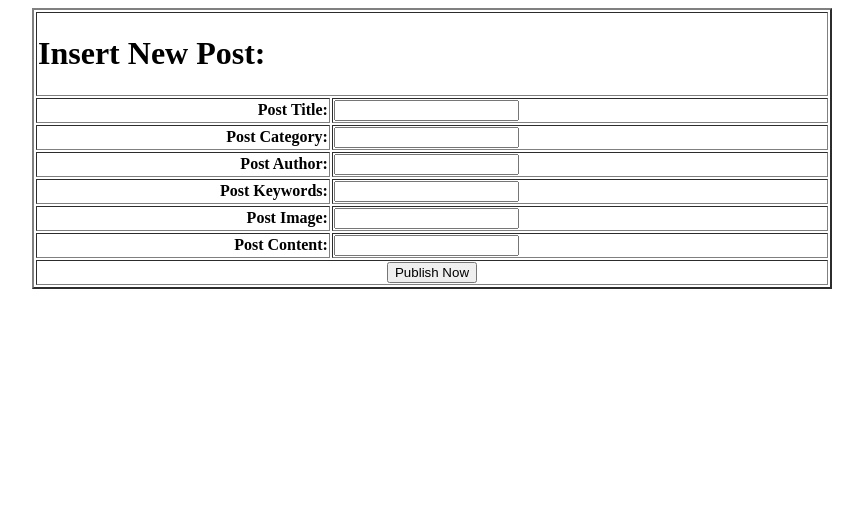
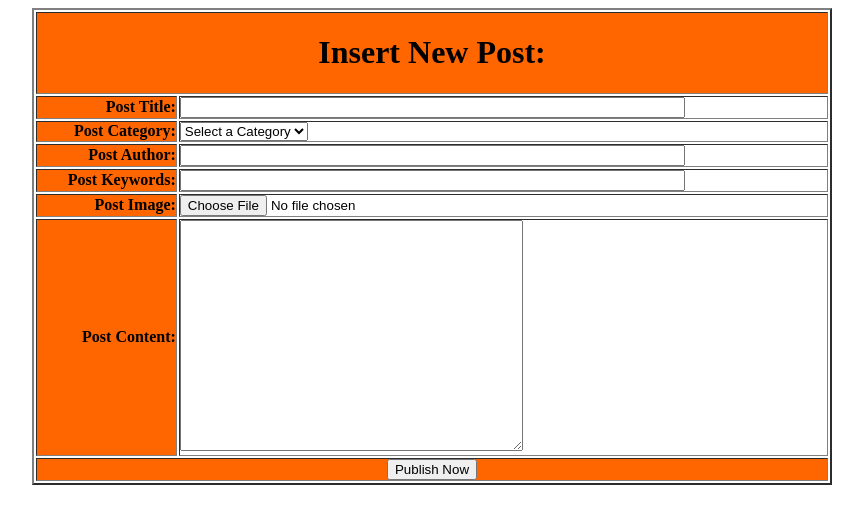
Before and after one commit to drpatpat/kf454fkskf, a PHP site: page /admin/insert_post.php in a window 1280 px wide. Shown: the top 524 px of the page, without its empty margins (208-1071 px from the left). Run offline with PHP 8.4, Linux system fonts and the light colour scheme; tables that the repository leaves empty or names only in its code hold one stand-in row (values such as "Sample post"); some libraries are stand-ins or nearby versions.

Commit message:
Post area completed

```diff
--- a/admin/insert_post.php
+++ b/admin/insert_post.php
@@ -2,41 +2,87 @@
 <html>
     <head>
         <title> </title>
+        <script src="//tinymce.cachefly.net/4.1/tinymce.min.js"></script>
+        <script>tinymce.init({selector:'textarea'});</script>
+        <style type="text/css">
+            td, tr {padding:0px; margin:0px;}
+        </style>
     </head>
     <body>
         <form action="insert_post.php" method="post" enctype="multipart/form-data">
             <table width="800" align="center" border="2">
-                <tr>
-                    <td colspan="6"><h1>Insert New Post:</h1></td>
+                <tr bgcolor="#FF6600">
+                    <td colspan="6" align="center"><h1>Insert New Post:</h1></td>
                 </tr>
                 <tr>
-                    <td align="right"><strong>Post Title:</strong></td>
-                    <td><input type="text" name="post_title"/></td>
+                    <td align="right" bgcolor="#FF6600"><strong>Post Title:</strong></td>
+                    <td><input type="text" name="post_title" size="60" /></td>
                 </tr>
                 <tr>
-                    <td align="right"><strong>Post Category:</strong></td>
-                    <td><input type="text" name="post_title"/></td>
+                    <td align="right" bgcolor="#FF6600"><strong>Post Category:</strong></td>
+                    <td>
+                        <select name="post_cat">
+                            <option value='null'>Select a Category</option>
+                            <?php
+                                include("../includes/connect.php");
+                                $get_cats = "SELECT * FROM categories";
+                                $run_cats = $db->query($get_cats);
+
+                                while($cats_row = $run_cats->fetch_array()) {
+                                    $cat_id = $cats_row['cat_id'];
+                                    $cat_title = $cats_row['cat_title'];
+                                    echo "<option value='$cat_id'>$cat_title</option>";
+                                }
+                            ?>
+                        </select>
+                    </td>
                 </tr>
                 <tr>
-                    <td align="right"><strong>Post Author:</strong></td>
-                    <td><input type="text" name="post_title"/></td>
+                    <td align="right" bgcolor="#FF6600"><strong>Post Author:</strong></td>
+                    <td><input type="text" name="post_author" size="60" /></td>
                 </tr>
                 <tr>
-                    <td align="right"><strong>Post Keywords:</strong></td>
-                    <td><input type="text" name="post_title"/></td>
+                    <td align="right" bgcolor="#FF6600"><strong>Post Keywords:</strong></td>
+                    <td><input type="text" name="post_keywords" size="60" /></td>
                 </tr>
                 <tr>
-                    <td align="right"><strong>Post Image:</strong></td>
-                    <td><input type="text" name="post_title"/></td>
+                    <td align="right" bgcolor="#FF6600"><strong>Post Image:</strong></td>
+                    <td><input type="file" name="post_image" size="50" /></td>
                 </tr>
                 <tr>
-                    <td align="right"><strong>Post Content:</strong></td>
-                    <td><input type="text" name="post_title"/></td>
+                    <td align="right" bgcolor="#FF6600"><strong>Post Content:</strong></td>
+                    <td><textarea name="post_content" rows="15" cols="40"></textarea></td>
                 </tr>
-                <tr>
+                <tr bgcolor="#FF6600">
                     <td colspan="6" align="center"><input type="submit" name="submit" value="Publish Now" /></td>
                 </tr>
             </table>
         </form>
     </body>
 </html>
+<?php
+    if(isset($_POST['submit'])) {
+        $post_title = $_POST['post_title'];
+        $post_date = date('m-d-y');
+        $post_cat = $_POST['post_cat'];
+        $post_author = $_POST['post_author'];
+        $post_keywords = $_POST['post_keywords'];
+        $post_image = $_FILES['post_image']['name'];
+        $post_image_tmp = $_FILES['post_image']['tmp_name'];
+        $post_content = $_POST['post_content'];
+
+        if($post_title=='' || $post_cat=='null' || $post_author=='' || $post_keywords=='' || $post_image=='' || $post_content=='') {
+            echo "<script>alert('Please fill in all the fields');</script>";
+            exit();
+        } else {
+            move_uploaded_file($post_image_tmp,"post_images/$post_image");
+            $insert_posts = "INSERT INTO posts (cat_id, post_title, post_date, post_author, post_keywords, post_image, post_content) values ('$post_cat', '$post_title', '$post_date', '$post_author', '$post_keywords', '$post_image', '$post_content')";
+            $run_posts = $db->query($insert_posts);
+            if($run_posts===TRUE) {
+                echo "<script>alert('Record inserted to the database');</script>";
+                echo "<script>window.open('insert_post.php', '_self');</script>";
+            }
+        }
+    }
+
+?>
```
Also changed, not shown: index.php (+22 -1 lines), styles/style.css (+28 -5 lines).
